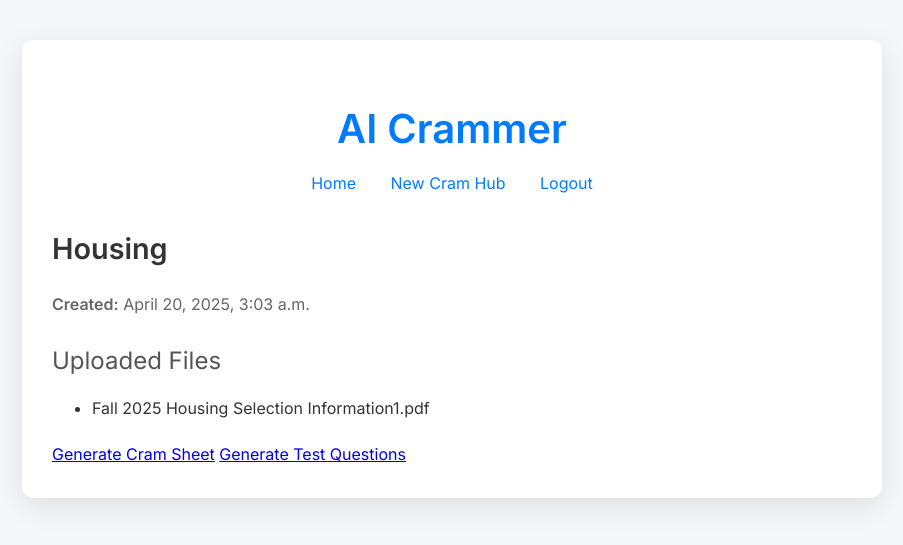
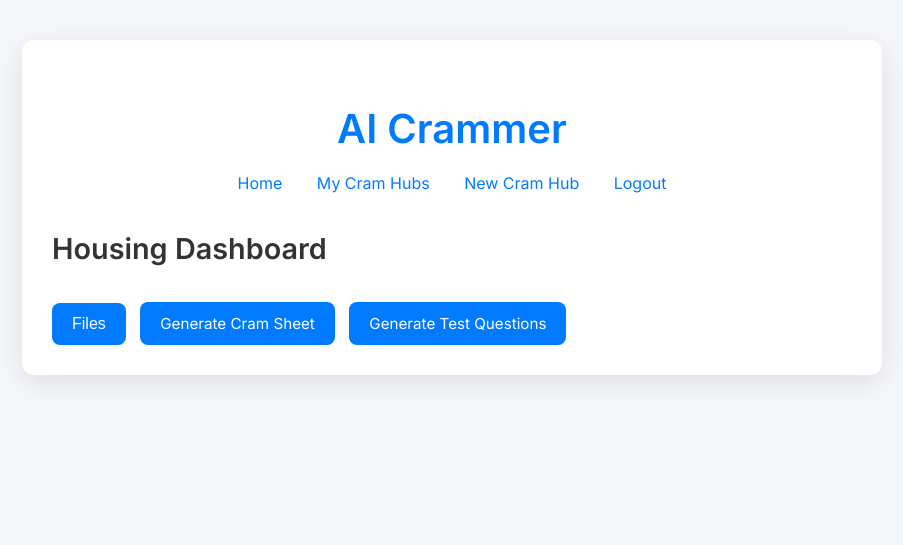
Before and after one commit to PedroGuitian/Cramora-AI, a Django app: page /cram-hub/2/ in a window 1280 px wide. Shown: the top 545 px of the page, without its empty margins (188-1091 px from the left). Run offline with Django 5.2, Linux system fonts and the light colour scheme; a user stored in the database is signed in; data comes from the database, SQL or seed files in the repository; both versions use the stored data as it was after the commit; some libraries are stand-ins or nearby versions.

Commit message:
Styled the Dashboard

```diff
--- a/cram_app/static/cram_app/style.css
+++ b/cram_app/static/cram_app/style.css
@@ -197,3 +197,63 @@ p {
   list-style-type: none;
   padding: 0;
 }
+
+.dropzone {
+  border: 2px dashed #007bff;
+  border-radius: 8px;
+  padding: 20px;
+  text-align: center;
+  cursor: pointer;
+  background-color: #f9f9f9;
+  transition: background-color 0.3s ease;
+}
+
+.dropzone.highlight {
+  background-color: #e6f2ff;
+}
+
+.modal-overlay {
+  position: fixed;
+  top: 0;
+  left: 0;
+  width: 100%;
+  height: 100%;
+  background: rgba(0, 0, 0, 0.4);
+  display: flex;
+  align-items: center;
+  justify-content: center;
+  z-index: 999;
+}
+
+.modal {
+  background: white;
+  padding: 2rem;
+  border-radius: 12px;
+  max-width: 500px;
+  width: 100%;
+  box-shadow: 0 10px 30px rgba(0, 0, 0, 0.2);
+  text-align: center;
+}
+
+a.button-link {
+  display: inline-block;
+  background-color: #007bff;
+  color: white;
+  padding: 12px 20px;
+  border-radius: 8px;
+  text-decoration: none;
+  font-size: 0.95rem;
+  font-weight: 400;
+  font-family: inherit;
+  border: none;
+  box-sizing: border-box;
+  line-height: normal;
+  cursor: pointer;
+  transition: background-color 0.3s ease, transform 0.2s ease;
+  margin-top: 10px;
+}
+
+a.button-link:hover {
+  background-color: #0056b3;
+  transform: translateY(-2px);
+}
--- a/cram_app/templates/cram_app/cram_hub_dashboard.html
+++ b/cram_app/templates/cram_app/cram_hub_dashboard.html
@@ -1,24 +1,103 @@
 {% extends 'cram_app/layout.html' %}
 
-{% block title %}Cram Hub Dashboard{% endblock %}
+{% block title %}{{ hub.title }} - Dashboard{% endblock %}
 
 {% block content %}
-  <h2>{{ hub.title }}</h2>
-  <p><strong>Created:</strong> {{ hub.created_at|date:"F j, Y, g:i a" }}</p>
+  <h2>{{ hub.title }} Dashboard</h2>
 
-  <h3>Uploaded Files</h3>
-  {% if hub.files.all %}
-    <ul>
-      {% for file in hub.files.all %}
-        <li>{{ file.original_filename }}</li>
-      {% endfor %}
-    </ul>
-  {% else %}
-    <p>No files uploaded yet.</p>
-  {% endif %}
+  <button onclick="openFileModal()">Files</button>
+  <a href="{% url 'generate_cram_sheet' hub.id %}" class="button-link" style="margin-left: 10px;">Generate Cram Sheet</a>
+  <a href="{% url 'generate_test_questions' hub.id %}" class="button-link" style="margin-left: 10px;">Generate Test Questions</a>
 
-  <div style="margin-top: 20px;">
-    <a href="{% url 'generate_cram_sheet' hub_id=hub.id %}" class="button">Generate Cram Sheet</a>
-    <a href="{% url 'generate_test_questions' hub_id=hub.id %}" class="button">Generate Test Questions</a>
+  <!-- FILE MODAL -->
+  <div id="fileModal" class="modal-overlay" style="display:none;">
+    <div class="modal">
+      <h3>Uploaded Files</h3>
+      <ul id="fileList" class="ul_no_bullets" style="text-align: left;">
+        {% for f in hub.files.all %}
+          <li><a href="{{ f.file.url }}" target="_blank" style="color: #007bff; text-decoration: underline;">{{ f.original_filename }}</a></li>
+        {% empty %}
+          <li>No files uploaded yet.</li>
+        {% endfor %}
+      </ul>
+
+      <hr style="margin: 20px 0;">
+
+      <h4>Files to Upload (Not Yet Submitted)</h4>
+      <ul id="pendingFilesList" class="ul_no_bullets" style="margin-bottom: 10px;"></ul>
+
+      <form method="post" action="{% url 'add_files_to_hub' hub.id %}" enctype="multipart/form-data" id="uploadMoreForm">
+        {% csrf_token %}
+        <div id="dropzone" class="dropzone">
+          <p>Drag and drop more files here or click to upload</p>
+          <input type="file" name="files" multiple style="display:none;" id="moreFiles">
+        </div>
+        <br>
+        <button type="submit">Submit</button>
+        <button type="button" onclick="closeFileModal()" style="margin-left: 10px;">Close</button>
+      </form>
+    </div>
   </div>
+
+  <script>
+    function openFileModal() {
+      document.getElementById("fileModal").style.display = "flex";
+    }
+
+    function closeFileModal() {
+      document.getElementById("fileModal").style.display = "none";
+    }
+
+    const dropzone = document.getElementById("dropzone");
+    const fileInput = document.getElementById("moreFiles");
+    const pendingFilesList = document.getElementById("pendingFilesList");
+
+    dropzone.addEventListener("click", () => fileInput.click());
+
+    dropzone.addEventListener("dragover", (e) => {
+      e.preventDefault();
+      dropzone.classList.add("highlight");
+    });
+
+    dropzone.addEventListener("dragleave", () => {
+      dropzone.classList.remove("highlight");
+    });
+
+    dropzone.addEventListener("drop", (e) => {
+      e.preventDefault();
+      dropzone.classList.remove("highlight");
+      fileInput.files = e.dataTransfer.files;
+      updatePendingFiles(fileInput.files);
+    });
+
+    fileInput.addEventListener("change", () => {
+      updatePendingFiles(fileInput.files);
+    });
+
+    function updatePendingFiles(fileList) {
+      pendingFilesList.innerHTML = "";
+      const files = Array.from(fileList);
+
+      if (files.length === 0) {
+        const li = document.createElement("li");
+        li.textContent = "No new files selected.";
+        pendingFilesList.appendChild(li);
+        return;
+      }
+
+      files.forEach(file => {
+        const li = document.createElement("li");
+        const link = document.createElement("a");
+
+        link.href = URL.createObjectURL(file);
+        link.target = "_blank";
+        link.textContent = file.name;
+        link.style.color = "#007bff";
+        link.style.textDecoration = "underline";
+
+        li.appendChild(link);
+        pendingFilesList.appendChild(li);
+      });
+    }
+  </script>
 {% endblock %}
--- a/cram_app/templates/cram_app/layout.html
+++ b/cram_app/templates/cram_app/layout.html
@@ -13,6 +13,7 @@
       {% if user.is_authenticated %}
       <nav>
         <a href="{% url 'home' %}" class="nav-link">Home</a>
+        <a href="{% url 'my_cram_hubs' %}" class="nav-link">My Cram Hubs</a>
         <a href="{% url 'create_cram_hub' %}" class="nav-link">New Cram Hub</a>
         <form method="post" action="{% url 'logout' %}" style="display:inline;">
           {% csrf_token %}
--- a/cram_app/urls.py
+++ b/cram_app/urls.py
@@ -9,7 +9,9 @@ urlpatterns = [
     path('logout/', CustomLogoutView.as_view(), name='logout'),
     path('hubs/new/', views.create_cram_hub, name='create_cram_hub'),
     path("create-cram-hub/", views.create_cram_hub, name="create_cram_hub"),
+    path('my-cram-hubs/', views.my_cram_hubs, name='my_cram_hubs'),
     path("cram-hub/<int:hub_id>/", views.cram_hub_dashboard, name="cram_hub_dashboard"),
     path("cram-hub/<int:hub_id>/generate-cram-sheet/", views.generate_cram_sheet, name="generate_cram_sheet"),
-    path("cram-hub/<int:hub_id>/generate-test-questions/", views.generate_test_questions, name="generate_test_questions")
+    path("cram-hub/<int:hub_id>/generate-test-questions/", views.generate_test_questions, name="generate_test_questions"),
+    path('cram-hub/<int:hub_id>/add-files/', views.add_files_to_hub, name='add_files_to_hub')
 ]
--- a/cram_app/views.py
+++ b/cram_app/views.py
@@ -124,7 +124,7 @@ def generate_test_questions(request, hub_id):
             full_text += f.read() + "\n"
 
     prompt = f"""
-        Generate 5 multiple-choice questions based on this study material.
+        Generate 10 multiple-choice questions based on this study material.
         Each question should include:
         - question
         - correct_answer
@@ -169,3 +169,25 @@ def generate_test_questions(request, hub_id):
         )
 
     return redirect("cram_hub_dashboard", hub_id=hub.id)
+
+@login_required
+def my_cram_hubs(request):
+    hubs = CramHub.objects.filter(user=request.user).order_by('-created_at')
+    return render(request, 'cram_app/my_cram_hubs.html', {
+        'hubs': hubs
+    })
+
+@login_required
+def add_files_to_hub(request, hub_id):
+    hub = get_object_or_404(CramHub, id=hub_id, user=request.user)
+
+    if request.method == "POST":
+        files = request.FILES.getlist("files")
+        for f in files:
+            filename = default_storage.save(f"uploaded_files/{slugify(f.name)}", f)
+            UploadedFile.objects.create(
+                cram_hub=hub,
+                file=filename,
+                original_filename=f.name
+            )
+        return redirect("cram_hub_dashboard", hub_id=hub.id)
```
Also changed, not shown: cram_app/templates/cram_app/my_cram_hubs.html (added, +22 -0 lines), db.sqlite3, 3 other files.
